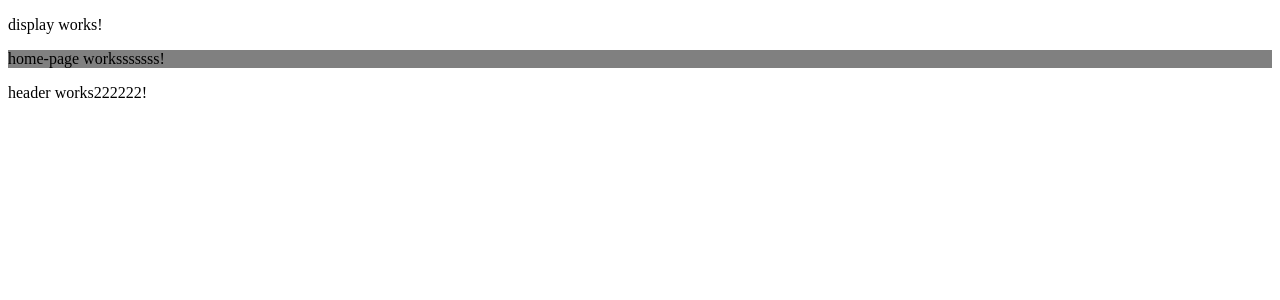
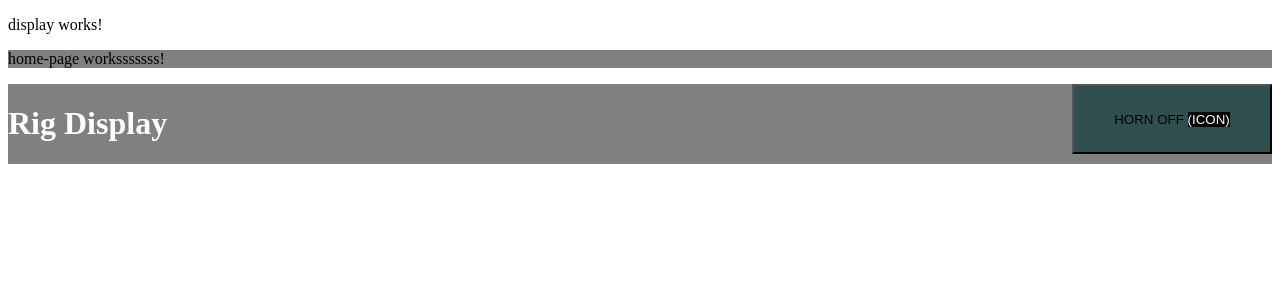
Before and after one commit to andreajaneyee/unearthed2017, an Angular app: page /home in a window 1280 px wide. Shown: the top 300 px of the page. Built offline with nearby package versions, Linux system fonts and the light colour scheme.

Commit message:
added basic header layout

```diff
--- a/src/app/header/header.component.html
+++ b/src/app/header/header.component.html
@@ -1,3 +1,4 @@
-<p>
-    header works222222!
-</p>
+<div class="wrapper">
+    <h1 class="header">Rig Display</h1>
+    <button class="horn">Horn Off <span class="horn-icon">(icon)</span></button>
+</div>
--- /dev/null
+++ b/src/app/header/header.component.scss
@@ -0,0 +1,20 @@
+div.wrapper {
+    display: flex;
+    flex-direction: row;
+    justify-content: space-between;
+    background-color: grey;
+    color: white;
+    h1.header {}
+    button {
+        width: 200px;
+        height: 70px;
+        background-color: darkslategrey;
+        text-transform: uppercase;
+        span.horn-icon {
+            background-color: black;
+            width: 50px;
+            height: 50px;
+            color: white;
+        }
+    }
+}
--- a/src/app/header/header.component.ts
+++ b/src/app/header/header.component.ts
@@ -3,7 +3,7 @@ import { Component, OnInit } from '@angular/core';
 @Component({
   selector: 'app-header',
   templateUrl: './header.component.html',
-  styleUrls: ['./header.component.css']
+  styleUrls: ['./header.component.scss']
 })
 export class HeaderComponent implements OnInit {
 
```
Also changed, not shown: src/app/header/header.component.css (deleted).
